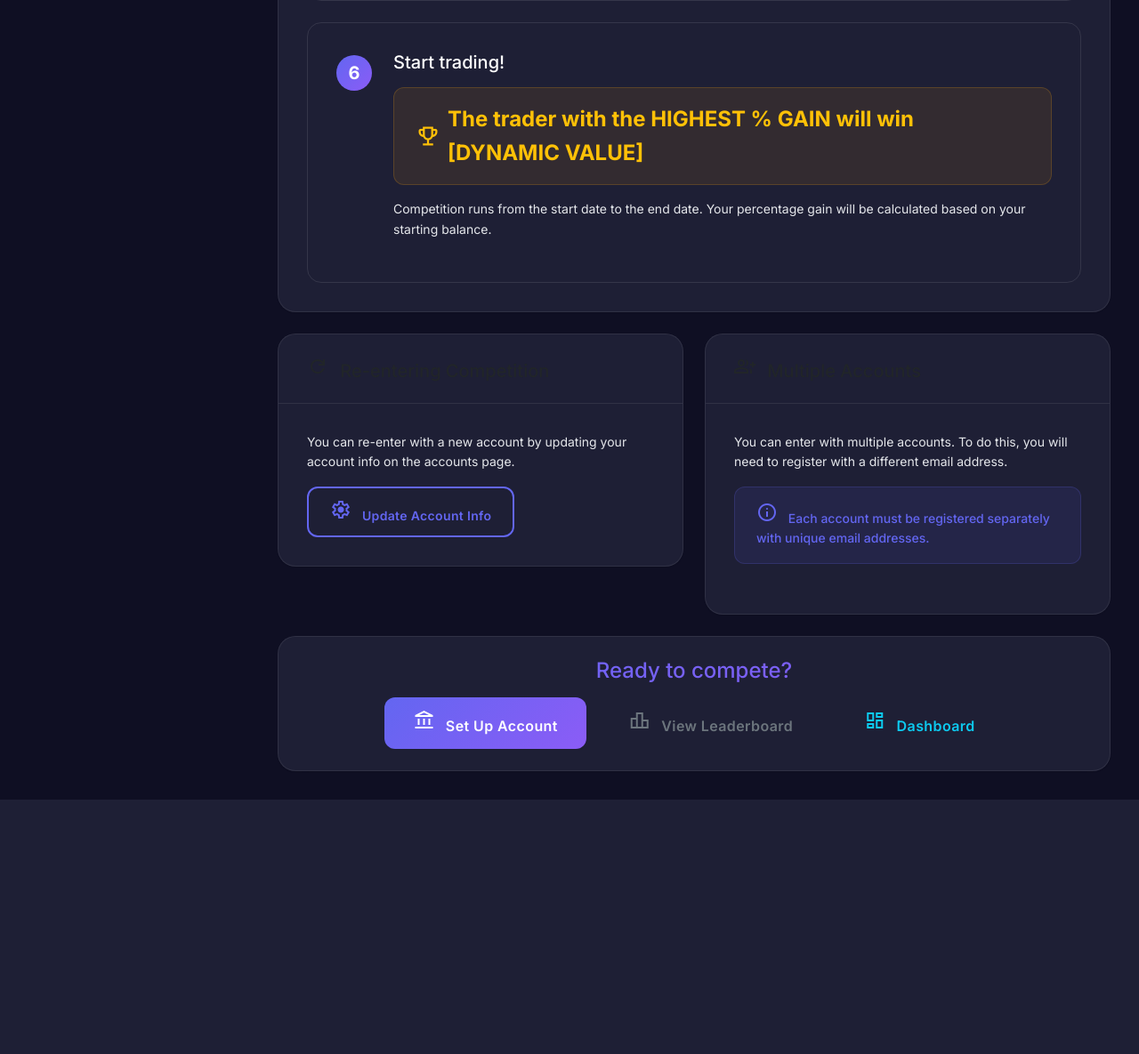
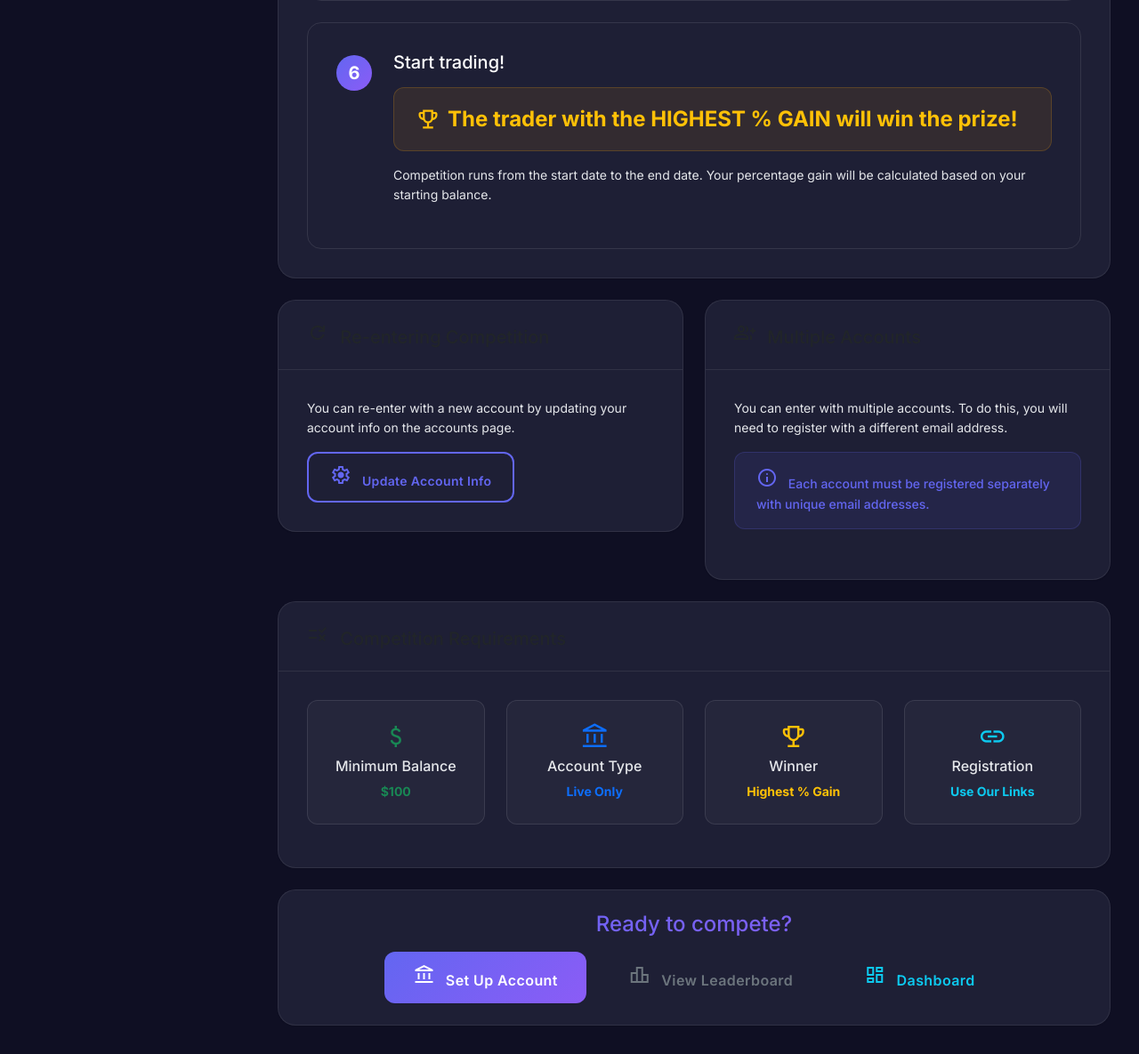
Before and after one commit to Tradersimpulse/tradecomp, a Flask app: page /rules in a window 1280 px wide. Shown: the part 1427-2612 px from the top of the page at 89% size. Before the commit the page ends 2326 px from the top, so only its background shows below. Run offline with Flask 3, Linux system fonts and the light colour scheme.

Commit message:
Update rules.html

```diff
--- a/templates/rules.html
+++ b/templates/rules.html
@@ -147,7 +147,7 @@
                             <h5 class="text-white mb-3">Start trading!</h5>
                             <div class="winner-highlight mb-3">
                                 <span class="material-symbols-outlined me-2 text-warning" style="font-size: 28px;">emoji_events</span>
-                                <span class="text-warning fs-4 fw-bold">The trader with the HIGHEST % GAIN will win [DYNAMIC VALUE]</span>
+                                <span class="text-warning fs-4 fw-bold">The trader with the HIGHEST % GAIN will win the prize!</span>
                             </div>
                             <p style="color: #E5E7EB !important;">
                                 Competition runs from the start date to the end date. Your percentage gain will be calculated based on your starting balance.
@@ -203,6 +203,52 @@
     </div>
 </div>
 
+<!-- Competition Requirements -->
+<div class="row mb-4">
+    <div class="col-12">
+        <div class="card">
+            <div class="card-header">
+                <h5 class="mb-0">
+                    <span class="material-symbols-outlined me-2">rule</span>
+                    Competition Requirements
+                </h5>
+            </div>
+            <div class="card-body">
+                <div class="row">
+                    <div class="col-md-3 mb-3">
+                        <div class="requirement-card text-center">
+                            <span class="material-symbols-outlined text-success mb-2" style="font-size: 32px;">attach_money</span>
+                            <h6 style="color: #E5E7EB !important;">Minimum Balance</h6>
+                            <p class="text-success fw-bold mb-0">$100</p>
+                        </div>
+                    </div>
+                    <div class="col-md-3 mb-3">
+                        <div class="requirement-card text-center">
+                            <span class="material-symbols-outlined text-primary mb-2" style="font-size: 32px;">account_balance</span>
+                            <h6 style="color: #E5E7EB !important;">Account Type</h6>
+                            <p class="text-primary fw-bold mb-0">Live Only</p>
+                        </div>
+                    </div>
+                    <div class="col-md-3 mb-3">
+                        <div class="requirement-card text-center">
+                            <span class="material-symbols-outlined text-warning mb-2" style="font-size: 32px;">emoji_events</span>
+                            <h6 style="color: #E5E7EB !important;">Winner</h6>
+                            <p class="text-warning fw-bold mb-0">Highest % Gain</p>
+                        </div>
+                    </div>
+                    <div class="col-md-3 mb-3">
+                        <div class="requirement-card text-center">
+                            <span class="material-symbols-outlined text-info mb-2" style="font-size: 32px;">link</span>
+                            <h6 style="color: #E5E7EB !important;">Registration</h6>
+                            <p class="text-info fw-bold mb-0">Use Our Links</p>
+                        </div>
+                    </div>
+                </div>
+            </div>
+        </div>
+    </div>
+</div>
+
 <!-- Quick Actions -->
 <div class="row">
     <div class="col-12">
@@ -231,7 +277,7 @@
 
 {% block scripts %}
 <script>
-// Add smooth scroll to anchor links
+// Add smooth scroll and interactive effects
 document.addEventListener('DOMContentLoaded', function() {
     // Add hover effects to step cards
     const stepCards = document.querySelectorAll('.step-card');
@@ -246,17 +292,44 @@
         });
     });
 
+    // Add hover effects to requirement cards
+    const requirementCards = document.querySelectorAll('.requirement-card');
+    requirementCards.forEach(card => {
+        card.addEventListener('mouseenter', function() {
+            this.style.transform = 'translateY(-5px)';
+            this.style.background = 'rgba(255, 255, 255, 0.05)';
+        });
+        card.addEventListener('mouseleave', function() {
+            this.style.transform = 'translateY(0)';
+            this.style.background = 'transparent';
+        });
+    });
+
     // Add click tracking for external links
     const externalLinks = document.querySelectorAll('a[target="_blank"]');
     externalLinks.forEach(link => {
         link.addEventListener('click', function() {
-            console.log('External link clicked:', this.href);
+            console.log('External broker link clicked:', this.href);
         });
+    });
+
+    // Add fade-in animation to cards
+    const cards = document.querySelectorAll('.card');
+    cards.forEach((card, index) => {
+        card.style.opacity = '0';
+        card.style.transform = 'translateY(20px)';
+
+        setTimeout(() => {
+            card.style.transition = 'all 0.5s ease';
+            card.style.opacity = '1';
+            card.style.transform = 'translateY(0)';
+        }, index * 100);
     });
 });
 </script>
 
 <style>
+/* Step Cards */
 .step-card {
     padding: 2rem;
     border-radius: 16px;
@@ -289,6 +362,7 @@
     flex: 1;
 }
 
+/* Broker Cards */
 .broker-card {
     background: rgba(255, 255, 255, 0.03);
     border: 1px solid rgba(255, 255, 255, 0.1);
@@ -303,6 +377,21 @@
     transform: translateY(-2px);
 }
 
+/* Requirement Cards */
+.requirement-card {
+    background: rgba(255, 255, 255, 0.03);
+    border: 1px solid rgba(255, 255, 255, 0.1);
+    border-radius: 12px;
+    padding: 1.5rem;
+    transition: all 0.3s ease;
+}
+
+.requirement-card:hover {
+    border-color: rgba(99, 102, 241, 0.3);
+    box-shadow: 0 4px 16px rgba(99, 102, 241, 0.1);
+}
+
+/* Highlight Boxes */
 .funding-highlight {
     display: flex;
     align-items: center;
@@ -321,6 +410,7 @@
     padding: 1rem 1.5rem;
 }
 
+/* Alerts */
 .alert {
     border-radius: 12px;
     border: none;
@@ -340,12 +430,14 @@
     border: 1px solid rgba(99, 102, 241, 0.2);
 }
 
+/* Buttons */
 .btn-lg {
     padding: 0.875rem 2rem;
     font-size: 1rem;
     font-weight: 600;
 }
 
+/* Text Gradient */
 .text-gradient-primary {
     background: linear-gradient(135deg, #6366F1 0%, #8B5CF6 100%);
     -webkit-background-clip: text;
@@ -353,7 +445,7 @@
     background-clip: text;
 }
 
-/* Responsive adjustments */
+/* Responsive Design */
 @media (max-width: 768px) {
     .step-card {
         padding: 1.5rem;
@@ -368,7 +460,8 @@
         gap: 1rem !important;
     }
 
-    .broker-card {
+    .broker-card,
+    .requirement-card {
         padding: 1rem;
     }
 
@@ -383,6 +476,26 @@
     .winner-highlight span {
         margin: 0;
     }
+
+    .fs-4 {
+        font-size: 1.1rem !important;
+    }
+}
+
+/* Additional animations */
+@keyframes fadeInUp {
+    from {
+        opacity: 0;
+        transform: translateY(30px);
+    }
+    to {
+        opacity: 1;
+        transform: translateY(0);
+    }
+}
+
+.card {
+    animation: fadeInUp 0.6s ease-out;
 }
 </style>
 {% endblock %}
```
